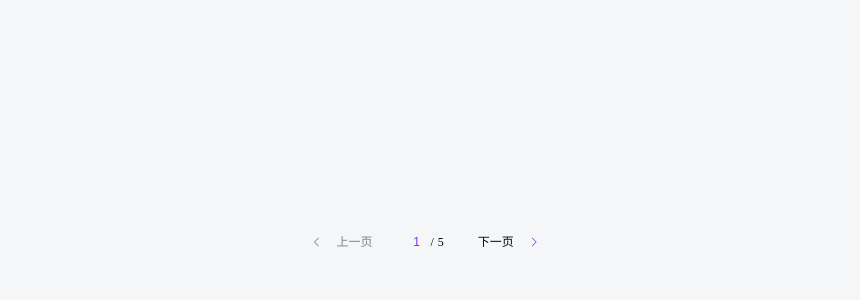
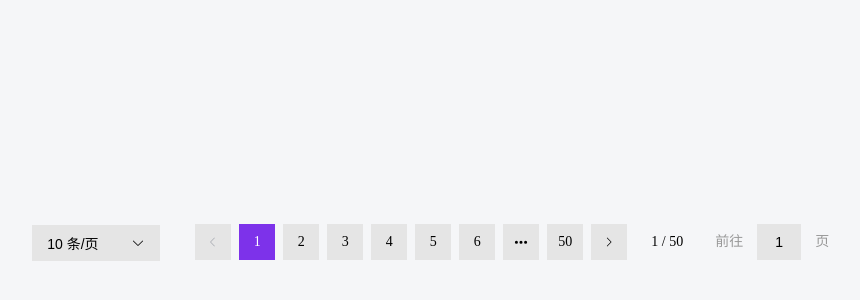
Before and after one commit to lyxaaaa/paginationComponent, a Vue app: page / in a window 1280 px wide. Shown: the part 150-450 px from the top of the page, without its empty margins (210-1070 px from the left). Built offline with nearby package versions, Linux system fonts and the light colour scheme.

Commit message:
feat:add disabled style

```diff
--- a/src/App.vue
+++ b/src/App.vue
@@ -3,7 +3,7 @@
         <NewPagination
             :disabled="false"
             :hideOnSinglePage="false"
-            :simple="true"
+            :simple="false"
             :total="totalItems"
             :page-sizes="opageSizes"
             :current-page="ocurrentPage"
@@ -25,7 +25,7 @@ export default defineComponent({
     },
     data() {
         return {
-            totalItems: 50, // 总条目数
+            totalItems: 500, // 总条目数
             opageSize: 10,    // 每页显示的条目数
             ocurrentPage: 1,  // 当前页
             opageSizes: [10, 20, 30, 50], // 每页显示条目数选项
--- a/src/components/displayMO.vue
+++ b/src/components/displayMO.vue
@@ -1,8 +1,8 @@
 <template>
     <span class="oPaginationDisMoContain">
         <input
+            ref="userInput"
             type="number"
-            ref="userInput"
             class="disMoInput"
             :value="currentPage"
             :min="1"
@@ -11,6 +11,7 @@
             :model-value="innerValue"
             :validate-event="false"
             :label="t('pagination.page')"
+            @update:model-value="handleInput"
             @keydown.enter="handleJump"
             @blur="handleJump"
         >
@@ -35,6 +36,10 @@ const { t } = useLocale()
 const userInput = ref<number | string>()
 let innerValue = computed(() => userInput.value ?? currentPage?.value)
 
+function handleInput(val: number | string) {
+    userInput.value = val ? +val : ''
+}
+
 //用户按下Enter键 或者 焦点从输入框移开 触发
 function handleJump(event: Event) {
     event.preventDefault(); // 阻止默认事件
@@ -44,6 +49,7 @@ function handleJump(event: Event) {
     changeEvent?.(val)
     const inputElement = event.target as HTMLInputElement;
     inputElement.blur();
+    userInput.value = undefined
 }
 
 </script>
--- a/src/components/jumper.vue
+++ b/src/components/jumper.vue
@@ -1,5 +1,5 @@
 <template>
-<span class="oPaginationJump" :disabled="disabled">
+<span class="oPaginationJump">
     <span class="jumpPcGoto">{{ t('pagination.goto') }}</span>
     <div class="jumpPcInputBox">
         <div class="jumpPcWrapInput">
@@ -41,9 +41,7 @@ const { pageCount, disabled, currentPage, changeEvent } = usePagination()
 const userInput = ref<number | string>()
 let innerValue = computed(() => userInput.value ?? currentPage?.value)
 
-//用户实时输入触发
 function handleInput(val: number | string) {
-    console.log('***handleInput',val)
     userInput.value = val ? +val : ''
 }
 
@@ -53,6 +51,7 @@ function handleChange(event: Event) {
     changeEvent?.(val)
     const inputElement = event.target as HTMLInputElement;
     inputElement.blur();
+    userInput.value = undefined
 }
 </script>
 
@@ -112,6 +111,10 @@ function handleChange(event: Event) {
                 background: none;
                 box-sizing: border-box;
             }
+            .jumpPcInnerInput:disabled {
+                color: #707070;
+                cursor: not-allowed;
+            }
             input[type=number] {
                 -moz-appearance: textfield;
             }
--- a/src/components/pager.vue
+++ b/src/components/pager.vue
@@ -2,7 +2,7 @@
     <ul @click="onPagerClick" @keyup.enter="onEnter" class="oPaginationPagerPc">
         <li
             v-if="pageCount > 0"
-            :class="['pagerPcNumber',{'pagerPcActivePage' : currentPage === 1}]"
+            :class="['pagerPcNumber',{'pagerPcActivePage' : currentPage === 1 , 'pagerPcDisabled': disabled }]"
             :aria-current="currentPage === 1"
             :aria-label="t('pagination.currentPage', { pager: 1 })"
             :tabindex="tabindex"
@@ -11,7 +11,7 @@
         </li>
         <li
             v-if="showPrevMore"
-            :class="prevMoreKls"
+            :class="[...prevMoreKls, { 'pagerPcDisabled': disabled }]"
             :tabindex="tabindex"
             :aria-label="t('pagination.prevPages', { pager: pagerCount - 2 })"
             @mouseenter="onMouseEnter(true)"
@@ -36,7 +36,7 @@
         <li
             v-for="pager in pagers"
             :key="pager"
-            :class="['pagerPcNumber',{'pagerPcActivePage' : currentPage === pager}]"
+            :class="['pagerPcNumber',{'pagerPcActivePage' : currentPage === pager , 'pagerPcDisabled': disabled }]"
             :aria-current="currentPage === pager"
             :aria-label="t('pagination.currentPage', { pager })"
             :tabindex="tabindex"
@@ -45,7 +45,7 @@
         </li>
         <li
             v-if="showNextMore"
-            :class="nextMoreKls"
+            :class="[...nextMoreKls, { 'pagerPcDisabled': disabled }]"
             :tabindex="tabindex"
             :aria-label="t('pagination.nextPages', { pager: pagerCount - 2 })"
             @mouseenter="onMouseEnter()"
@@ -69,7 +69,7 @@
         </li>
         <li
             v-if="pageCount > 1"
-            :class="['pagerPcNumber',{'pagerPcActivePage' : currentPage === pageCount}]"
+            :class="['pagerPcNumber',{'pagerPcActivePage' : currentPage === pageCount , 'pagerPcDisabled': disabled }]"
             :aria-current="currentPage === pageCount"
             :aria-label="t('pagination.currentPage', { pager: pageCount })"
             :tabindex="tabindex"
@@ -91,6 +91,7 @@ defineOptions
 })
 
 const props = defineProps(paginationPagerProps)
+const disabled = props.disabled
 const emit = defineEmits(['change'])
 const { t } = useLocale()
 
@@ -279,5 +280,14 @@ function onPagerClick(event: UIEvent) {
         color: #ffffff;
         background-color: #7d32ea;
     }
+    .pagerPcDisabled {
+        color: #000000;
+        background-color: #e5e5e5;
+        cursor: not-allowed;
+        &:hover {
+            color: #000000;
+            background-color: #e5e5e5;
+        }
+    }
 }
 </style>
--- a/src/components/sizes.vue
+++ b/src/components/sizes.vue
@@ -1,5 +1,5 @@
 <template>
-    <span class="opaginationSizesPc">
+    <span :class="['opaginationSizesPc',{ 'opaginationSizesPcDisabled': disabled}]">
         <div ref="selectBox" class="sizesPcWrapper" @click="toggleDropdown">
             <input
                 type="text"
@@ -136,6 +136,10 @@ function handleChange(event: Event) {
             background: none;
             box-sizing: border-box;
         }
+        .sizesPcInput:disabled {
+            cursor: not-allowed;
+            color: #707070;
+        }
         .sizesPcDownIcon {
             display: inline-flex;
             align-items: center;
@@ -210,4 +214,7 @@ function handleChange(event: Event) {
     transform-origin: top;
     }
 }
+.opaginationSizesPcDisabled {
+    cursor: not-allowed;
+}
 </style>
```
